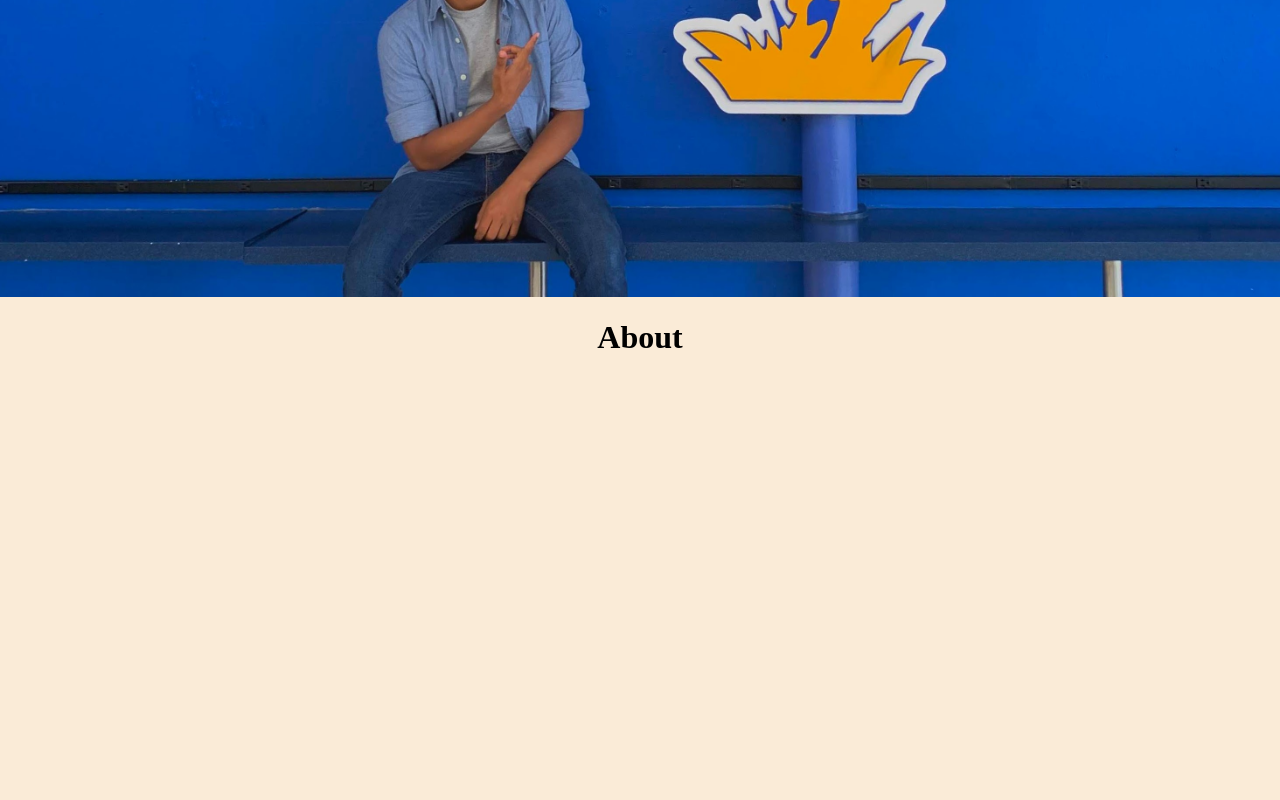
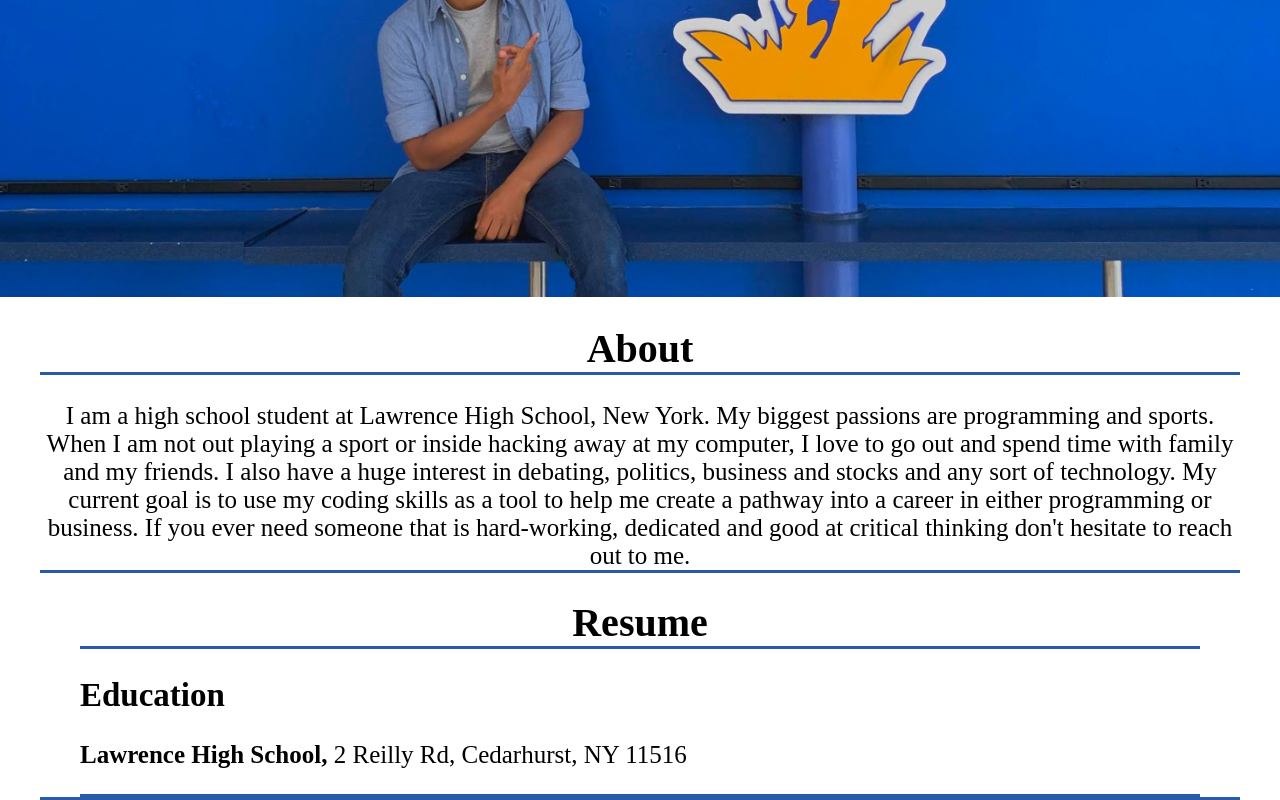
Before and after one commit to joseASC6/joseASC6.github.io, a plain HTML site: page index.html in a window 1280 px wide. Shown: the part 424-1224 px from the top of the page. Before the commit the page ends 802 px from the top, so only its background shows below. Drawn offline with Linux system fonts and the light colour scheme.

Commit message:
Start_Resume

```diff
--- a/index.html
+++ b/index.html
@@ -19,11 +19,22 @@
         </ul>
     </div>
 
-    <div class="about">
-        <h1> About</h1>
-        <p>
+    <div >
+        <div class="about">
+        <h1 class="notTop"> About</h1>
+        <p class="notTop">
+                I am a high school student at Lawrence High School, New York. My biggest passions are programming and sports. When I am not out playing a sport or inside hacking away at my computer, I love to go out and spend time with family and my friends. I also have a huge interest in debating, politics, business and stocks and any sort of technology. My current goal is to use my coding skills as a tool to help me create a pathway into a career in either programming or business. If you ever need someone that is hard-working, dedicated and good at critical thinking don't hesitate to reach out to me.
+        </p>
+        </div>
+    </div>
 
-        </p>
+    <div class="notTop">
+        <h1 class="notTop">Resume</h1>
+        <div class="notTop">
+            <h2> Education</h2>
+            <p class="left"> <strong>Lawrence High School,</strong> 2 Reilly Rd, Cedarhurst, NY 11516</p>
+        </div>
     </div>
+
 </body>
 </html>
--- a/jose.css
+++ b/jose.css
@@ -2,7 +2,7 @@
 
 body{
     margin: 0;
-    background-color: antiquewhite;
+    background-color: white;
 }
 .top{
     text-align: center;
@@ -39,4 +39,26 @@ li a{
 }
 .about{
     text-align: center;
+
 }
+.notTop{
+    text-align: center;
+    margin-left: 40px;
+    margin-right: 40px;
+    border-bottom: solid;
+    border-color: #2a5aa7;
+}
+p{
+    font-size: 25px;
+}
+h1{
+    font-size: 40px;
+}
+h2{
+    text-align: left;
+    font-size: 33px;
+}
+.left{
+    text-align: left;
+    font-size: 25px;
+}
```
